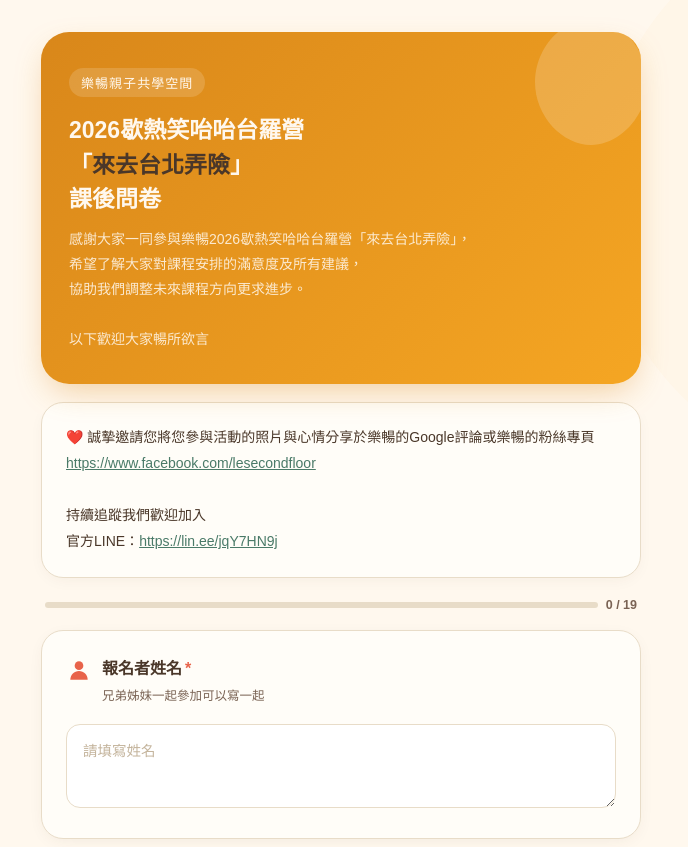
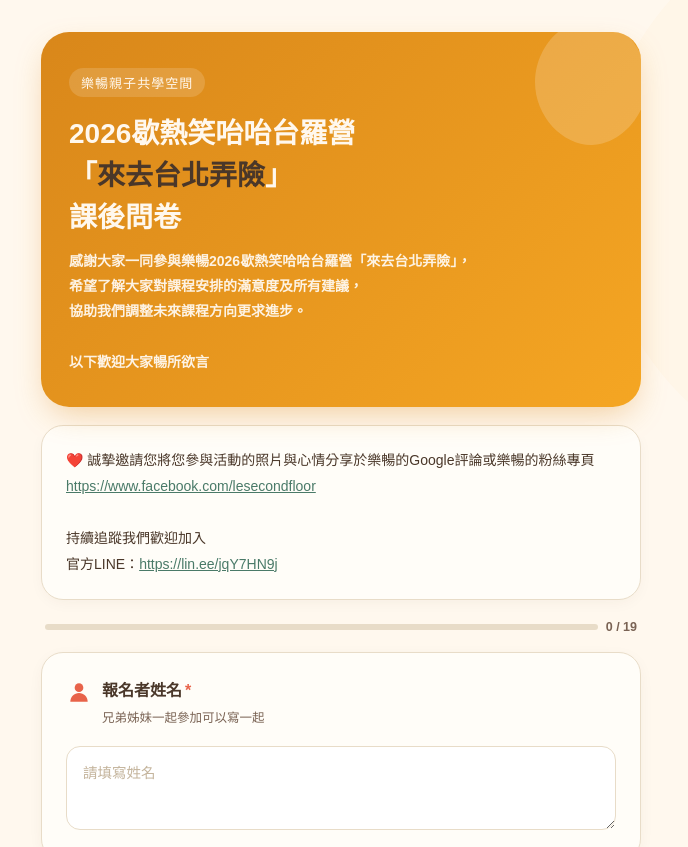
Before and after one commit to lesecondfloor-glitch/26summercamp-survey, a plain HTML site: page index.html in a window 1280 px wide. Shown: the top 847 px of the page, without its empty margins (299-987 px from the left). Drawn offline with Linux system fonts and the light colour scheme.

Commit message:
Add files via upload

```diff
--- a/index.html
+++ b/index.html
@@ -41,9 +41,9 @@
     letter-spacing: 0.08em; background: rgba(255,255,255,0.15);
     padding: 5px 12px; border-radius: 999px; margin-bottom: 16px;
   }
-  .hero h1 { margin: 0 0 10px; font-size: 23px; line-height: 1.5; font-weight: 900; }
+  .hero h1 { margin: 0 0 10px; font-size: 28px; line-height: 1.5; font-weight: 900; }
   .hero .accent { color: #4A3729; }
-  .hero p { margin: 0; font-size: 14px; opacity: 0.85; line-height: 1.8; }
+  .hero p { margin: 0; font-size: 14px; font-weight: 700; opacity: 0.95; line-height: 1.8; }
   .hero-org {
     margin-top: 18px; padding-top: 16px; border-top: 1px solid rgba(255,255,255,0.2);
     font-size: 13px; opacity: 0.75; display: flex; align-items: center; gap: 8px;
@@ -465,7 +465,7 @@
       <!-- Line 社群邀請 -->
       <div class="line-card">
         <strong>Line社群-樂暢訊息交換所❤️</strong><br>
-        您已被邀請加入「樂暢訊息交換所Lòk-thiòng Sìn-sit Kau-uānn-sóo」！請點選以下連結加入社群！更多樂暢的活動訊息不漏接，暗號是<br>
+        您已被邀請加入「樂暢訊息交換所Lo̍k-thiòng Sìn-sit Kau-uānn-sóo」！請點選以下連結加入社群！更多樂暢的活動訊息不漏接，暗號是<br>
         「愛台灣、愛台北、愛囡仔」<br>
         <a href="https://line.me/ti/g2/9qzU2J4A9e5Z7VvuiVDKBoFZN0d1sTZM3vS2Xw?utm_source=invitation&utm_medium=link_copy&utm_campaign=default" target="_blank">點此加入 Line 社群</a>
       </div>
```
